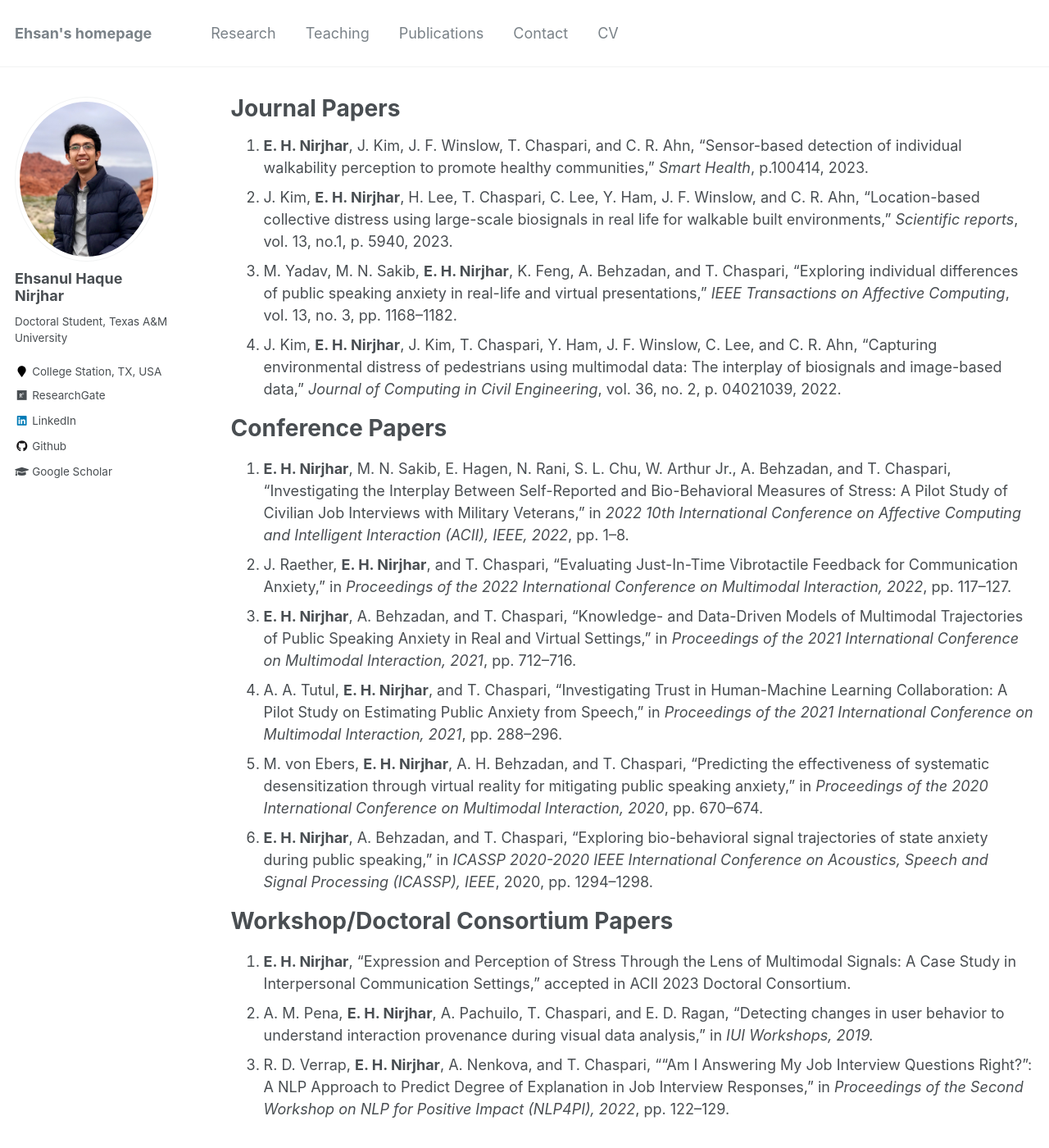
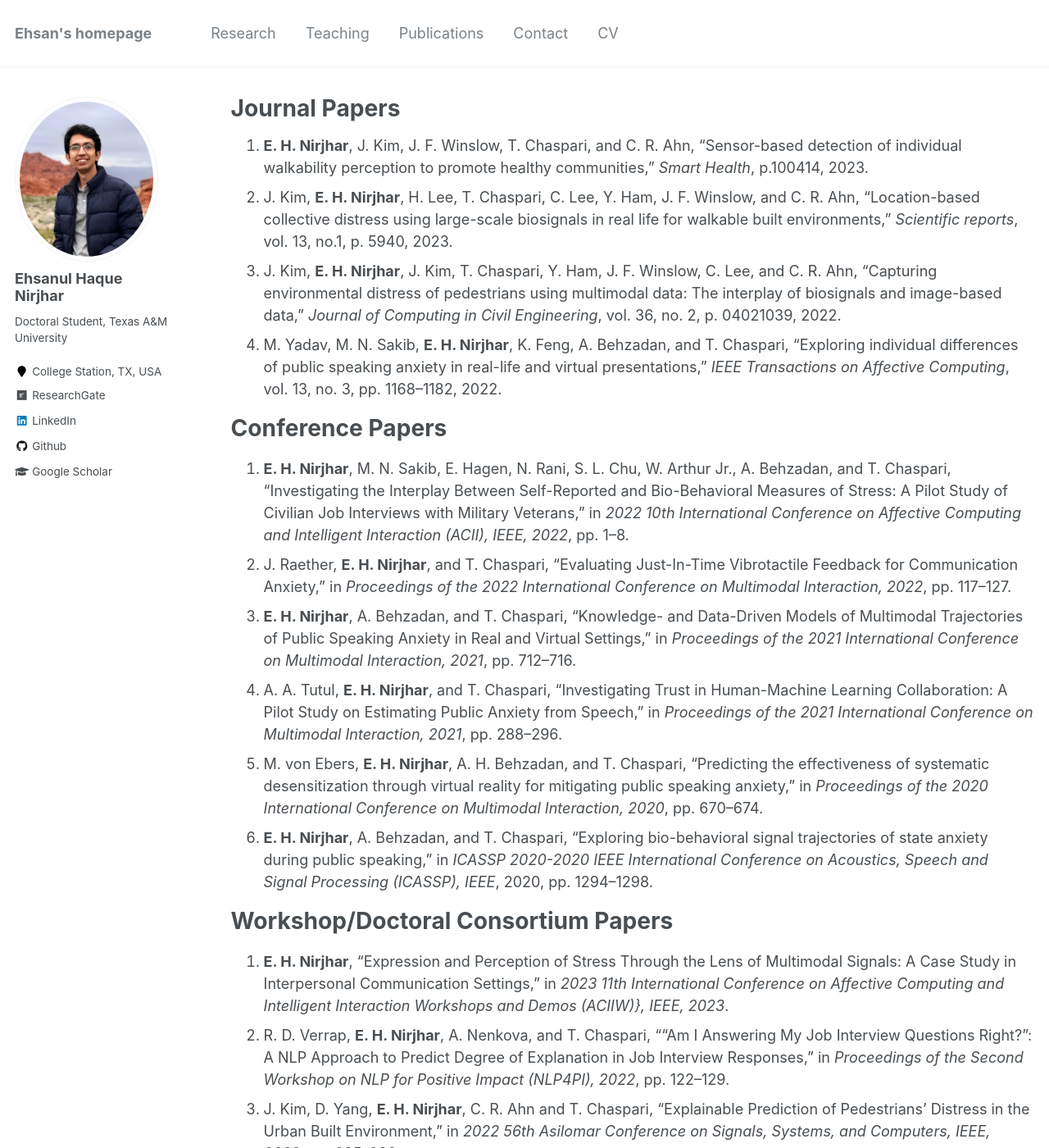
Before and after one commit to Ehsan-Nirjhar/Ehsan-Nirjhar.github.io, a Jekyll site: the page built from _pages/publications.md, in a window 1280 px wide and 1400 px high. Shown: the whole window at 82% size. Built offline with Jekyll 4.4.1, drawn with Linux system fonts in a browser that asks for light colours; some of the changed text lies outside the part shown.

Commit message:
december 23 update

```diff
--- a/_pages/publications.md
+++ b/_pages/publications.md
@@ -7,8 +7,9 @@ author_profile: true
 ---
 1. **E. H. Nirjhar**, J. Kim, J. F. Winslow, T. Chaspari, and C. R. Ahn, "Sensor-based detection of individual walkability perception to promote healthy communities," *Smart Health*, p.100414, 2023.
 1. J. Kim, **E. H. Nirjhar**, H. Lee, T. Chaspari, C. Lee, Y. Ham, J. F. Winslow, and C. R. Ahn, "Location-based collective distress using large-scale biosignals in real life for walkable built environments," *Scientific reports*, vol. 13, no.1, p. 5940, 2023.
-1. M. Yadav, M. N. Sakib, **E. H. Nirjhar**, K. Feng, A. Behzadan, and T. Chaspari, "Exploring individual differences of public speaking anxiety in real-life and virtual presentations," *IEEE Transactions on Affective Computing*, vol. 13, no. 3, pp. 1168–1182.
 1. J. Kim, **E. H. Nirjhar**, J. Kim, T. Chaspari, Y. Ham, J. F. Winslow, C. Lee, and C. R. Ahn, "Capturing environmental distress of pedestrians using multimodal data: The interplay of biosignals and image-based data,” *Journal of Computing in Civil Engineering*, vol. 36, no. 2, p. 04021039, 2022.
+1. M. Yadav, M. N. Sakib, **E. H. Nirjhar**, K. Feng, A. Behzadan, and T. Chaspari, "Exploring individual differences of public speaking anxiety in real-life and virtual presentations," *IEEE Transactions on Affective Computing*, vol. 13, no. 3, pp. 1168–1182, 2022.
+
 
 Conference Papers
 ======
@@ -22,6 +23,7 @@ Conference Papers
 
 Workshop/Doctoral Consortium Papers
 ======
-1. **E. H. Nirjhar**, "Expression and Perception of Stress Through the Lens of Multimodal Signals: A Case Study in Interpersonal Communication Settings," accepted in ACII 2023 Doctoral Consortium.
+1. **E. H. Nirjhar**, "Expression and Perception of Stress Through the Lens of Multimodal Signals: A Case Study in Interpersonal Communication Settings," in *2023 11th International Conference on Affective Computing and Intelligent Interaction Workshops and Demos (ACIIW)}, IEEE, 2023*.
+1. R. D. Verrap, **E. H. Nirjhar**, A. Nenkova, and T. Chaspari, ""Am I Answering My Job Interview Questions Right?": A NLP Approach to Predict Degree of Explanation in Job Interview Responses," in *Proceedings of the Second Workshop on NLP for Positive Impact (NLP4PI), 2022*, pp. 122–129.
+1. J. Kim, D. Yang, **E. H. Nirjhar**, C. R. Ahn and T. Chaspari, "Explainable Prediction of Pedestrians' Distress in the Urban Built Environment," in *2022 56th Asilomar Conference on Signals, Systems, and Computers, IEEE, 2022*, pp. 985–988.
 1. A. M. Pena, **E. H. Nirjhar**, A. Pachuilo, T. Chaspari, and E. D. Ragan, "Detecting changes in user behavior to understand interaction provenance during visual data analysis," in *IUI Workshops, 2019.*
-1. R. D. Verrap, **E. H. Nirjhar**, A. Nenkova, and T. Chaspari, ""Am I Answering My Job Interview Questions Right?": A NLP Approach to Predict Degree of Explanation in Job Interview Responses," in *Proceedings of the Second Workshop on NLP for Positive Impact (NLP4PI), 2022*, pp. 122–129.
```
Also changed, not shown: _pages/about.md (+3 -2 lines), _pages/teaching.md (+0 -1 lines).
